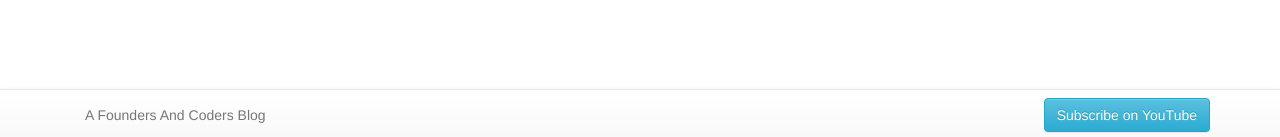
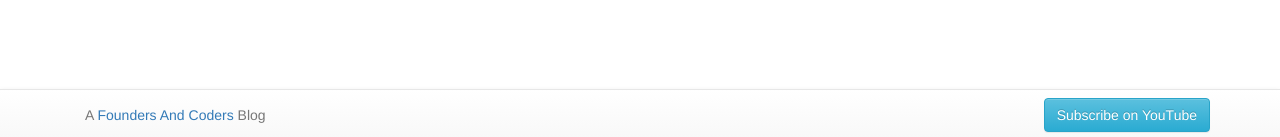
Before and after one commit to besarthoxhaj/b-blog, a Jekyll site: the page built from index.html, in a window 1280 px wide. Shown: the part 760-897 px from the top of the page. Built offline with Jekyll 4.4.1, drawn with Linux system fonts in a browser that asks for light colours; nearby versions of some CDN libraries; some of the changed lines change nothing that is shown.

Commit message:
izaak101

```diff
--- a/_includes/footer.html
+++ b/_includes/footer.html
@@ -1,7 +1,7 @@
  <footer>
         <div class = "navbar navbar-default navbar-fixed-bottom">
           <div class = "container">
-            <p class = "navbar-text pull-left">A Founders And Coders Blog</p>
+            <p class = "navbar-text pull-left">A <a href = "http://foundersandcoders.org/" target = "_blank">Founders And Coders</a> Blog</p>
           <a href = "http://youtube.com/" class = "navbar-btn btn-info btn pull-right">Subscribe on YouTube</a>
         </div>
       </div>
```
Also changed, not shown: 9 other files.
